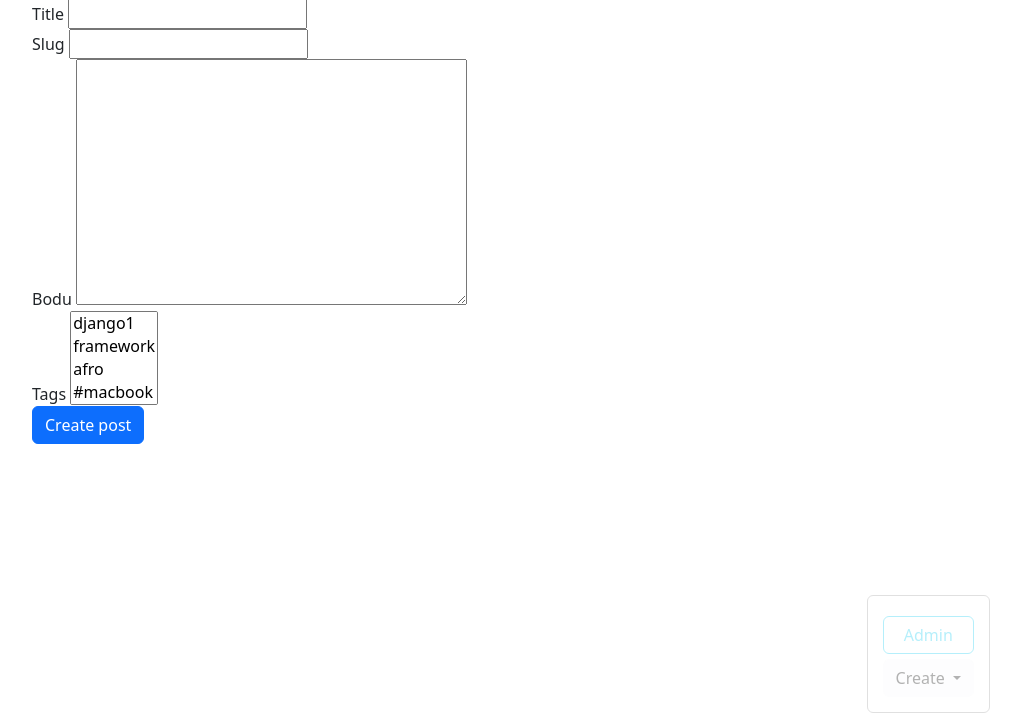
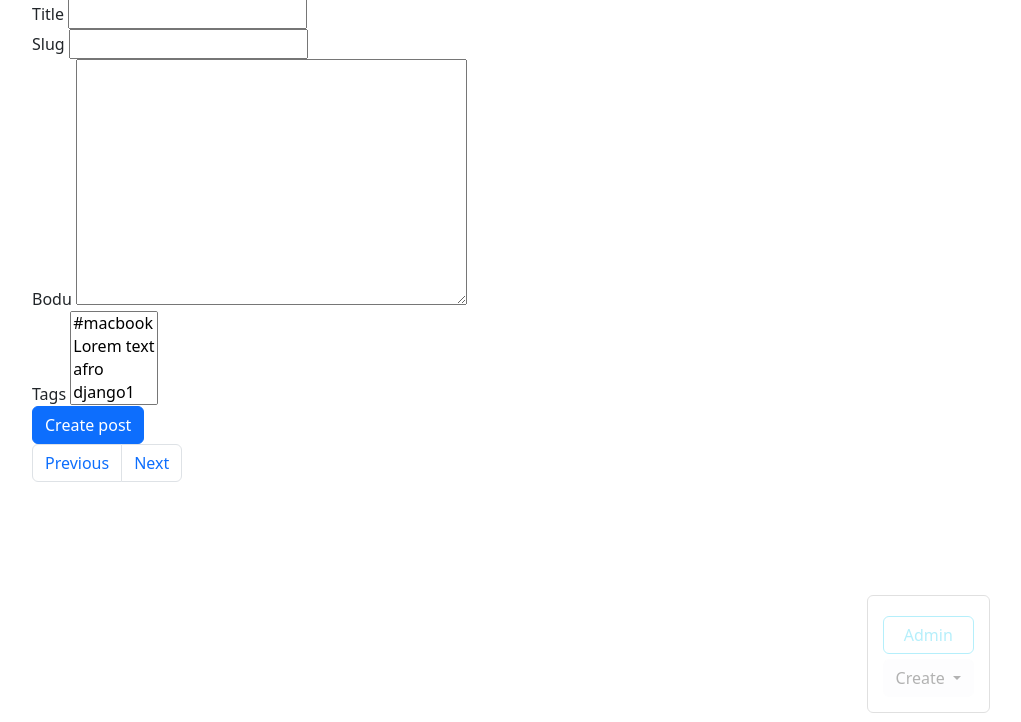
Before and after one commit to N1ph1l1m/djangoBlog, a Django app: page /blog/post/create/ in a window 1280 px wide. Shown: the part 57-779 px from the top of the page, without its empty margins (240-1261 px from the left). Run offline with Django 5.2, Linux system fonts and the light colour scheme; a user stored in the database is signed in; data comes from the database, SQL or seed files in the repository.

Commit message:
1.11 - Add pagination

```diff
--- a/app/blogengine/blog/models.py
+++ b/app/blogengine/blog/models.py
@@ -55,15 +55,18 @@ class Post(models.Model):
      def __str__(self):
           return self.title
 
+     class Meta:
+          ordering = ['-date_pub']
+
 class Tag(models.Model):
      title = models.CharField(max_length=50)
      slug = models.SlugField(max_length=50, blank=True ,  unique = True)
 
 
      def save(self, *args, **kwargs):
-               if not self.id:
-                    self.slug = gen_slug(self.title)
-               super().save(*args, **kwargs)
+          if not self.id:
+               self.slug = gen_slug(self.title)
+          super().save(*args, **kwargs)
 
      def get_absolute_url(self):
           return reverse('tag_detail_url', kwargs = {'slug':self.slug})
@@ -76,3 +79,6 @@ class Tag(models.Model):
 
      def __str__(self):
           return  self.title
+
+     class Meta:
+          ordering = ['title']
--- a/app/blogengine/blog/templates/blog/index.html
+++ b/app/blogengine/blog/templates/blog/index.html
@@ -5,7 +5,7 @@
 {%block content %}
 
     <h1 class="mb-5">Posts</h1>
-    {% for post in posts %}
+    {% for post in page_object.object_list %}
     {% include 'blog/includes/post_cardTempletes.html'%}
     {% endfor %}
 
--- a/app/blogengine/blog/views.py
+++ b/app/blogengine/blog/views.py
@@ -8,11 +8,17 @@ from .utils import *
 from .forms import TagForm
 from .forms import PostForm
 from django.contrib.auth.mixins import LoginRequiredMixin
+from django.core.paginator import Paginator
 
 def posts_list(request):
-    posts = Post.objects.all
-    n = ['Oleg' , 'Masha' , 'Kit' ]
-    return render(request, 'blog/index.html',context ={'posts' : posts})
+    posts = Post.objects.all()
+
+    paginator = Paginator(posts,2)
+    page_number = request.GET.get('page',1)
+    page = paginator.get_page(page_number)
+
+    return render(request, 'blog/index.html',context ={'page_object' : page})
+
 
 
 
@@ -24,6 +30,9 @@ def tags_list(request):
 class PostCreate(LoginRequiredMixin,ObjectCreateMixin,View):
     model_form = PostForm
     template = 'blog/post_create.html'
+
+
+
 
     # def get(self,request):
     #     form = PostForm()
@@ -43,7 +52,6 @@ class PostCreate(LoginRequiredMixin,ObjectCreateMixin,View):
 class PostDetail(ObjectDetailMixin,View):
     model = Post
     template = 'blog/post_detail.html'
-
 
     # def get(self,request,slug):
     #         post = get_object_or_404(Post,slug__iexact=slug)
@@ -102,8 +110,6 @@ class TagUpdate(LoginRequiredMixin,ObjectUpdateMixin,View):
     template = 'blog/tag_update_form.html'
     raise_exception = True
 
-
-
     # def get(self,request,slug):
     #     tag = Tag.objects.get(slug__iexact=slug)
     #     bound_form = TagForm(instance=tag)
--- a/app/blogengine/templates/base.html
+++ b/app/blogengine/templates/base.html
@@ -53,9 +53,34 @@
             {% block content %}
             Blog content
             {% endblock %}
+            <nav aria-label="Page navigation example">
+              <ul class="pagination">
+                <li class="page-item"><a class="page-link" href="#">Previous</a></li>
+
+                  {% for n in page_object.paginator.page_range %}
+                    {% if page_object.number == n %}
+                    <li class="page-item active">
+                      <a class="page-link" href="?page={{n}}">{{n}}</a>
+                    </li>
+                    {% else %}
+
+                    <li class="page-item">
+                      <a class="page-link" href="?page={ { n }}">{{n}}</a>
+                    </li>
+
+                    {% endif%}
+
+                  {% endfor%}
+
+                <li class="page-item"><a class="page-link" href="">Next</a></li>
+              </ul>
+
+            </nav>
           </div>
+
+        </div>
       </div>
-    </div>
+
 
       {% if request.user.is_authenticated  and request.user.is_staff %}
         <div class = "admin-panel align-items-center">
@@ -64,5 +89,6 @@
         </div>
       {%endif%}
 
+
   </body>
 </html>
```
